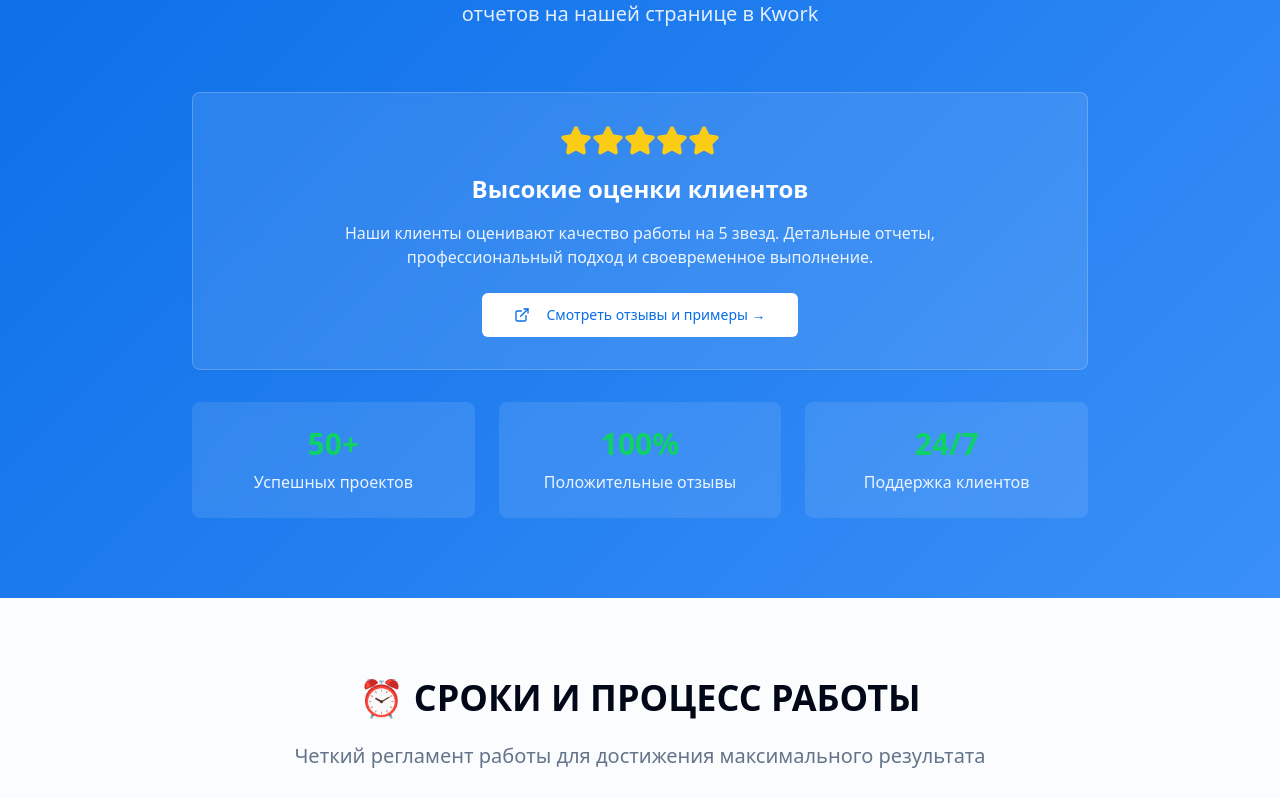
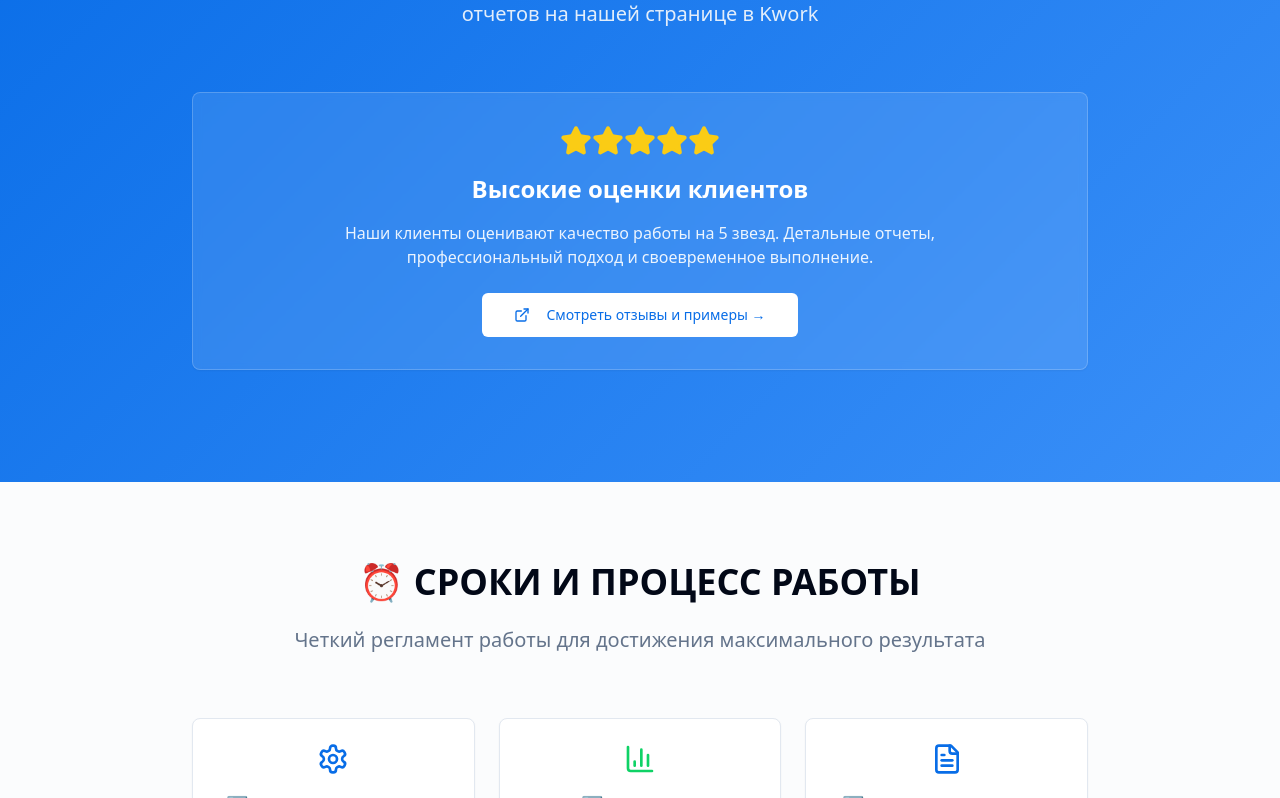
Before and after one commit to vilyam85/play-pass-pro, a React (Vite) app: page / in a window 1280 px wide. Shown: the part 4594-5392 px from the top of the page. Built offline with nearby package versions, Linux system fonts and the light colour scheme.

Commit message:
Visual edit in Lovable
Edited UI in Lovable

```diff
--- a/src/components/sections/ReviewsSection.tsx
+++ b/src/components/sections/ReviewsSection.tsx
@@ -1,10 +1,8 @@
 import { Button } from "@/components/ui/button";
 import { Card, CardContent } from "@/components/ui/card";
 import { Star, ExternalLink } from "lucide-react";
-
 export const ReviewsSection = () => {
-  return (
-    <section className="py-20 bg-gradient-hero text-primary-foreground">
+  return <section className="py-20 bg-gradient-hero text-primary-foreground">
       <div className="container px-4">
         <div className="text-center mb-16">
           <h2 className="text-3xl md:text-4xl font-bold mb-6">🌟 ОТЗЫВЫ И ПРИМЕРЫ РАБОТ</h2>
@@ -18,9 +16,7 @@ export const ReviewsSection = () => {
           <Card className="bg-white/10 backdrop-blur-sm border-white/20 mb-8">
             <CardContent className="p-8 text-center">
               <div className="flex justify-center mb-4">
-                {[...Array(5)].map((_, i) => (
-                  <Star key={i} className="w-8 h-8 text-yellow-400 fill-current" />
-                ))}
+                {[...Array(5)].map((_, i) => <Star key={i} className="w-8 h-8 text-yellow-400 fill-current" />)}
               </div>
               <h3 className="text-2xl font-bold mb-4 text-white">Высокие оценки клиентов</h3>
               <p className="text-white/90 mb-6 max-w-2xl mx-auto">
@@ -28,32 +24,15 @@ export const ReviewsSection = () => {
                 Детальные отчеты, профессиональный подход и своевременное выполнение.
               </p>
 
-              <Button
-                size="lg"
-                className="bg-white text-primary hover:bg-white/90"
-              >
+              <Button size="lg" className="bg-white text-primary hover:bg-white/90">
                 <ExternalLink className="w-5 h-5 mr-2" />
                 Смотреть отзывы и примеры →
               </Button>
             </CardContent>
           </Card>
 
-          <div className="grid grid-cols-1 md:grid-cols-3 gap-6">
-            <div className="bg-white/10 backdrop-blur-sm rounded-lg p-6 text-center">
-              <div className="text-3xl font-bold text-success mb-2">50+</div>
-              <div className="text-white/90">Успешных проектов</div>
-            </div>
-            <div className="bg-white/10 backdrop-blur-sm rounded-lg p-6 text-center">
-              <div className="text-3xl font-bold text-success mb-2">100%</div>
-              <div className="text-white/90">Положительные отзывы</div>
-            </div>
-            <div className="bg-white/10 backdrop-blur-sm rounded-lg p-6 text-center">
-              <div className="text-3xl font-bold text-success mb-2">24/7</div>
-              <div className="text-white/90">Поддержка клиентов</div>
-            </div>
-          </div>
+
         </div>
       </div>
-    </section>
-  );
+    </section>;
 };
```
